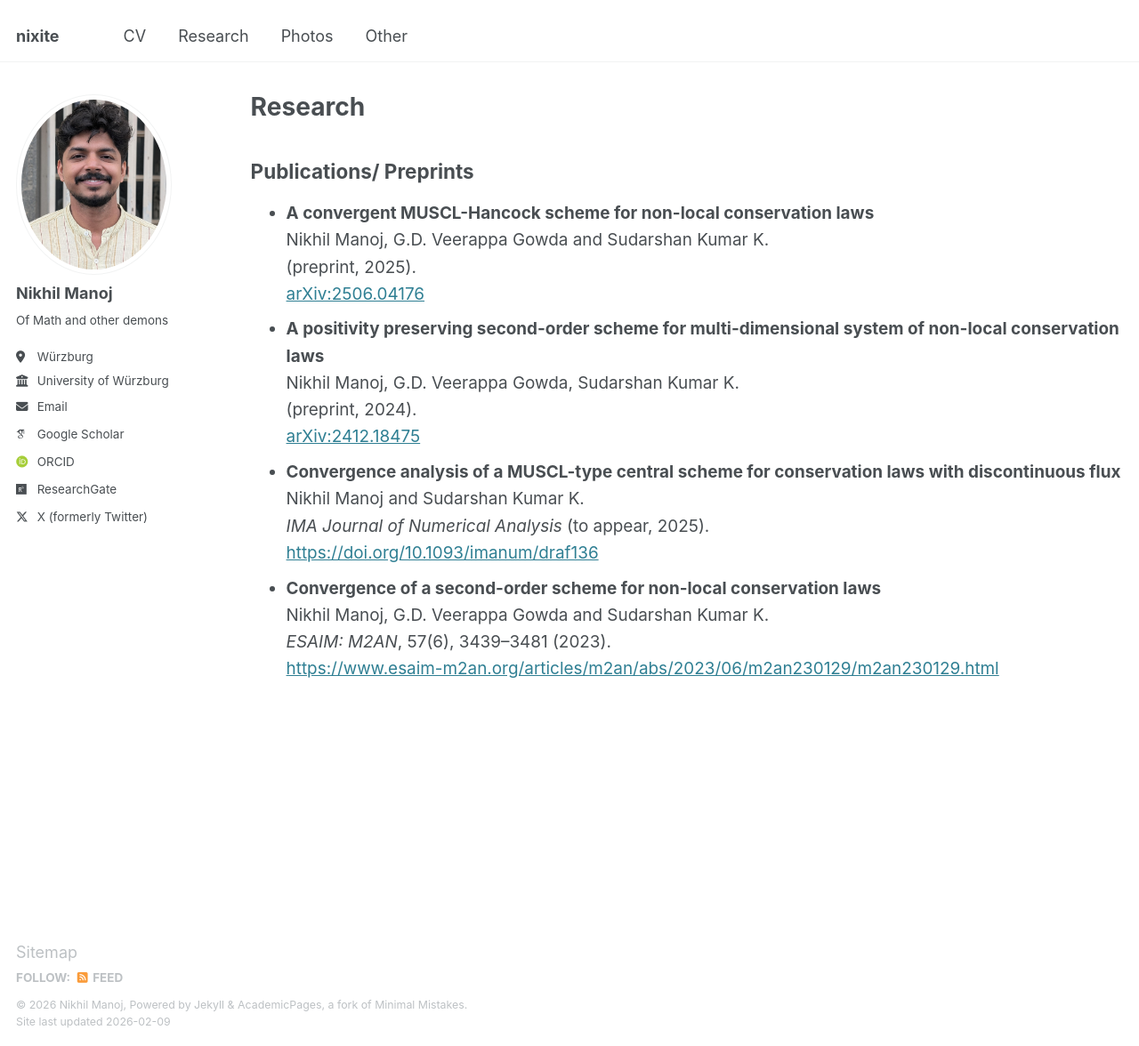
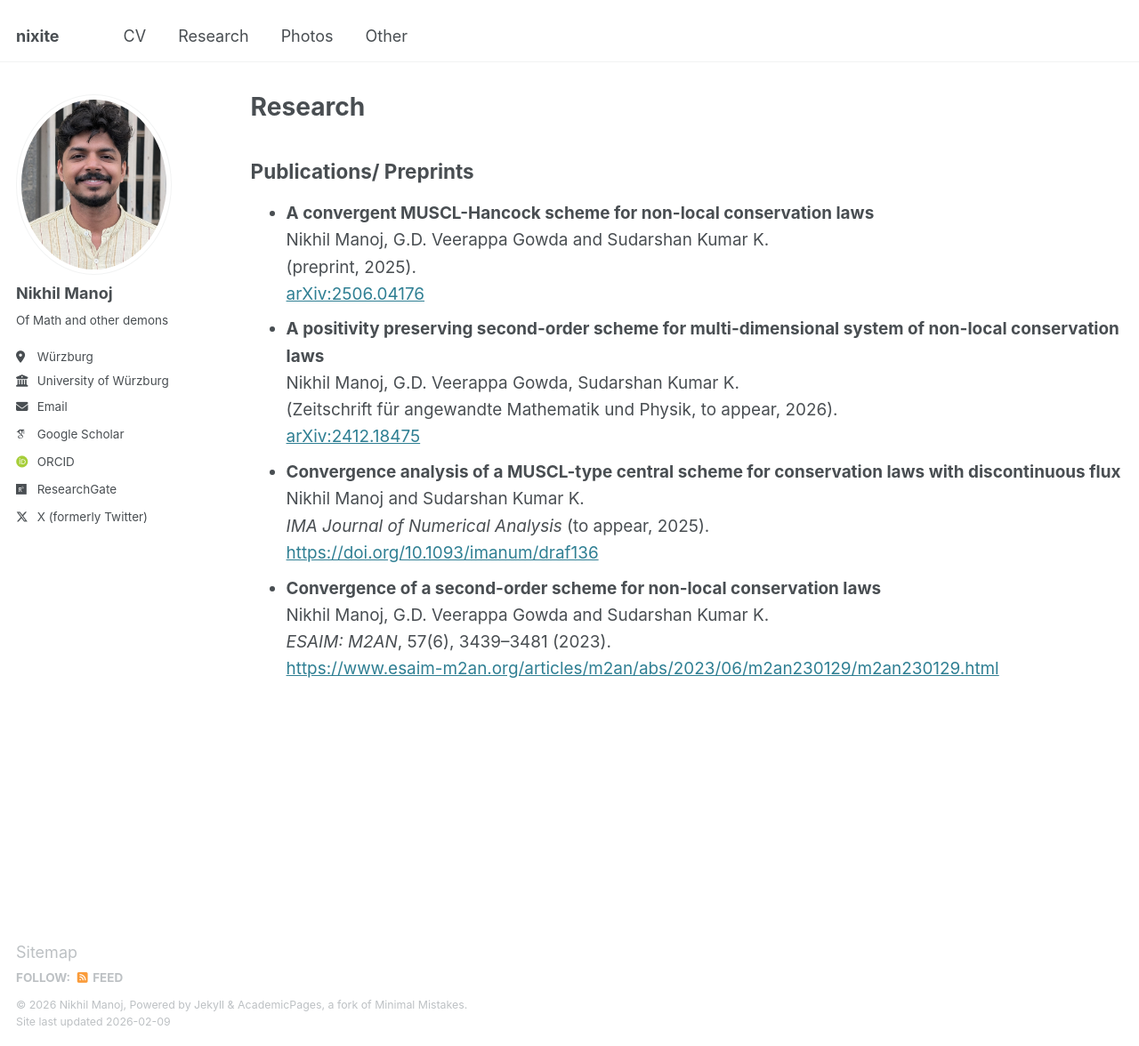
Before and after one commit to nikhil0597/nikhil0597.github.io, a Jekyll site: the page built from _pages/publications.html, in a window 1280 px wide and 1176 px high. Shown: the whole window at 89% size. Built offline with Jekyll 4.4.1, drawn with Linux system fonts in a browser that asks for light colours; some web fonts are replaced.

Commit message:
Update publications.html

```diff
--- a/_pages/publications.html
+++ b/_pages/publications.html
@@ -19,7 +19,7 @@ author_profile: true
   <li>
     <strong>A positivity preserving second-order scheme for multi-dimensional system of non-local conservation laws</strong><br>
      Nikhil Manoj, G.D. Veerappa Gowda, Sudarshan Kumar K.<br>
-    (preprint, 2024).<br>
+    (Zeitschrift für angewandte Mathematik und Physik, to appear, 2026).<br>
     <a href="https://arxiv.org/abs/2412.18475">arXiv:2412.18475</a>
   </li>
 
```
